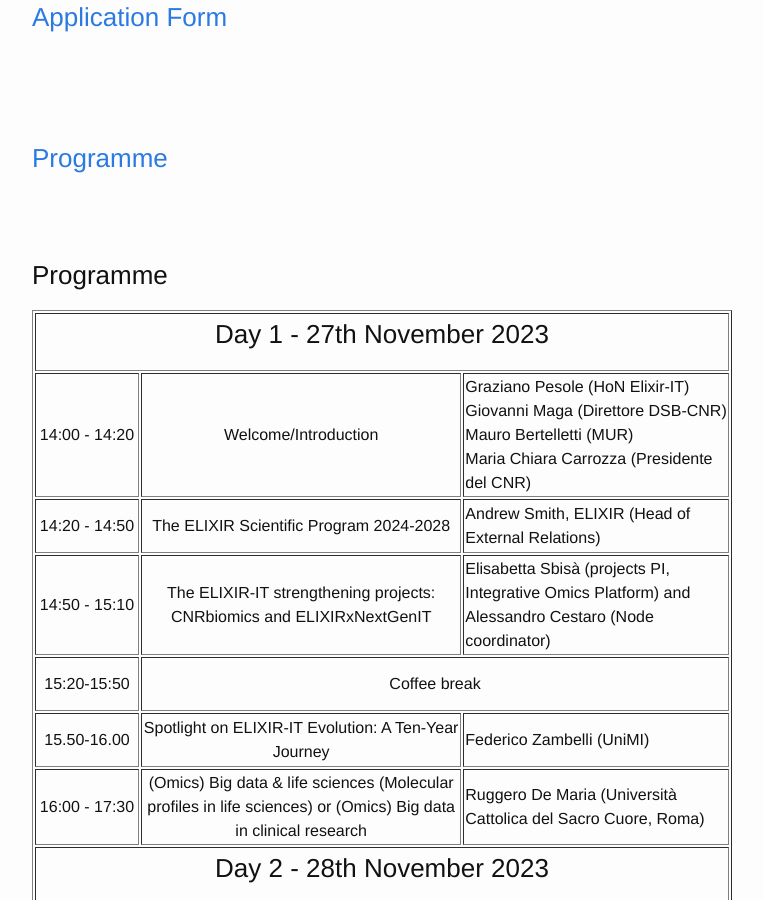
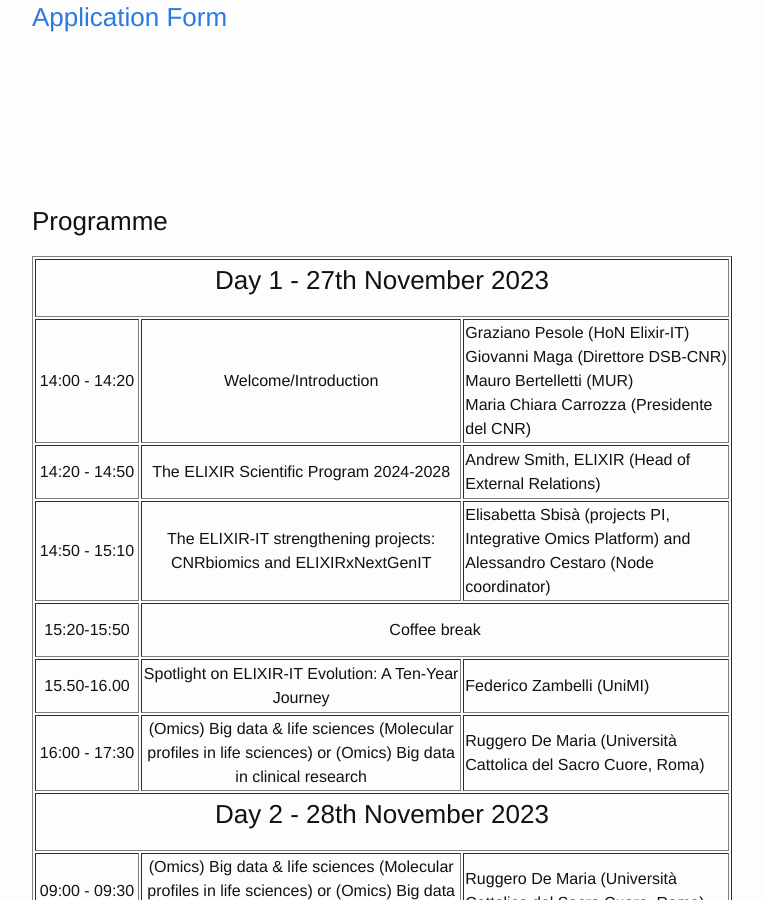
Before and after one commit to ELIXIR-IIB-training/website, a Jekyll site: the page built from _posts/2023-11-27-All_Hands_2023.md, in a window 1280 px wide and 900 px high, scrolled down 2076 px. Shown: the whole window, without its empty margins (238-1001 px from the left). Built offline with Jekyll 4.4.1, drawn with Linux system fonts in a browser that asks for light colours.

Commit message:
Update 2023-11-27-All_Hands_2023.md

```diff
--- a/_posts/2023-11-27-All_Hands_2023.md
+++ b/_posts/2023-11-27-All_Hands_2023.md
@@ -77,7 +77,7 @@ The event will be followed by two parallel workshops on 28th - 29th November 202
 <br>
 <br>
 
-### [Programme](link to the programme)
+
 
 
 <br>
```
